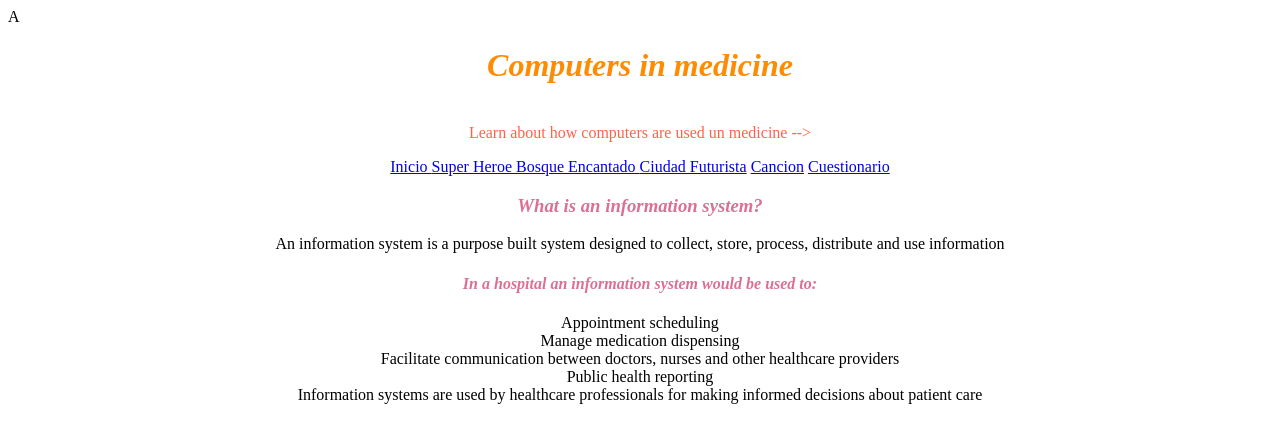
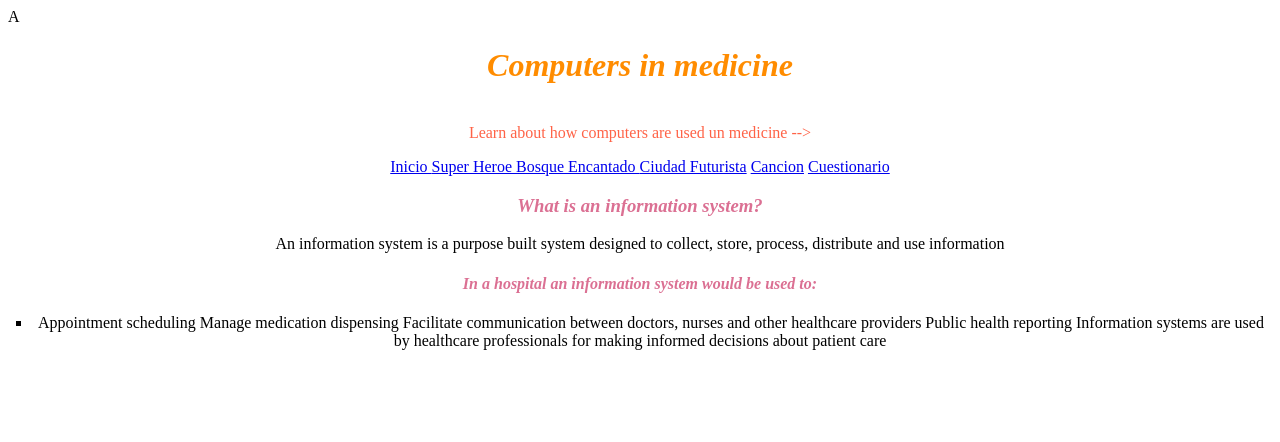
Before and after one commit to mixhellemorenoGCRB/mixhellemorenogcrb.github.com, a plain HTML site: page medicine.html in a window 1280 px wide. Drawn offline with Linux system fonts and the light colour scheme.

Commit message:
Change list items to a single list element

```diff
--- a/medicine.html
+++ b/medicine.html
@@ -19,12 +19,13 @@
            <h3><i><font color="PaleVioletRed">What is an information system?</font></i></h3>
             An information system is a purpose built system designed to collect, store, process, distribute and use information
            <h4><i><font color="PaleVioletRed"> In a hospital an information system would be used to:</font></i></h4>
-            Appointment scheduling<br>
-            Manage medication dispensing<br>
-            Facilitate communication between doctors, nurses and other healthcare providers<br>
-            Public health reporting<br>
-            Information systems are used by healthcare professionals for making informed decisions about patient care<br>
-
+            <li type=square>
+            Appointment scheduling
+            Manage medication dispensing
+            Facilitate communication between doctors, nurses and other healthcare providers
+            Public health reporting
+            Information systems are used by healthcare professionals for making informed decisions about patient care
+            </li>
 
         </center>
     </body>
```
